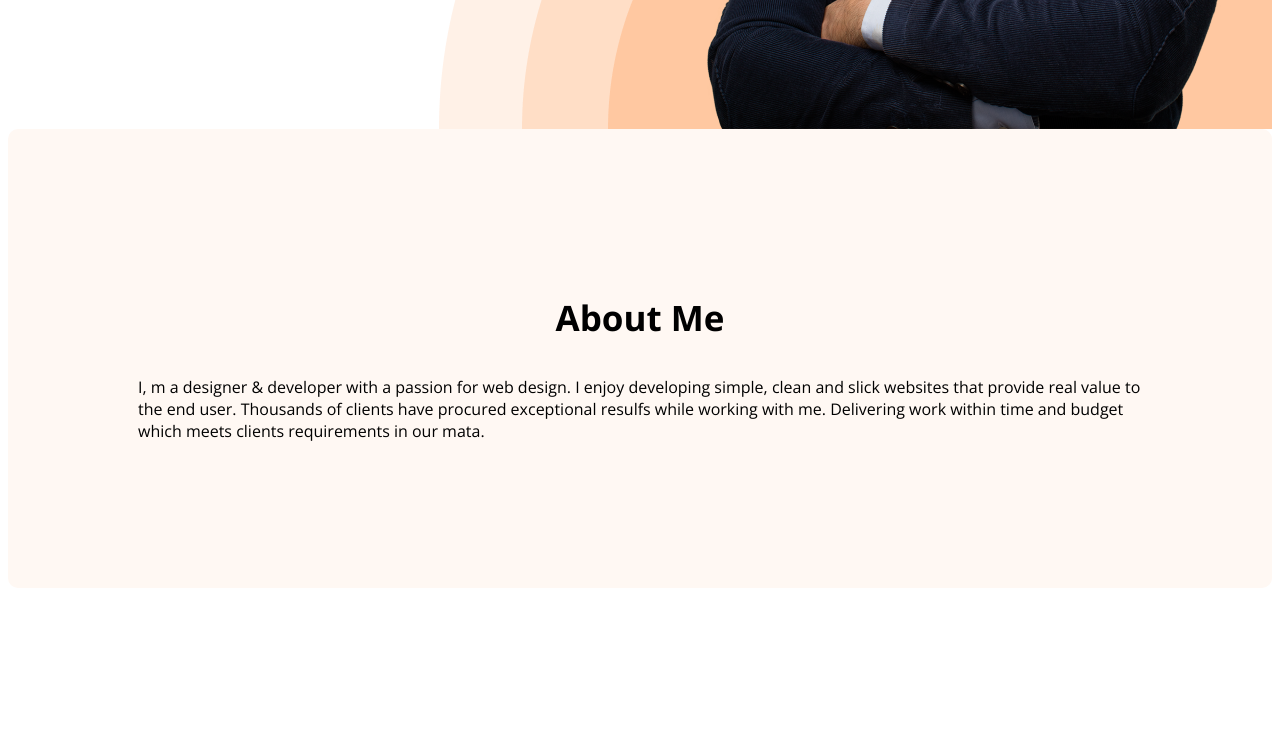
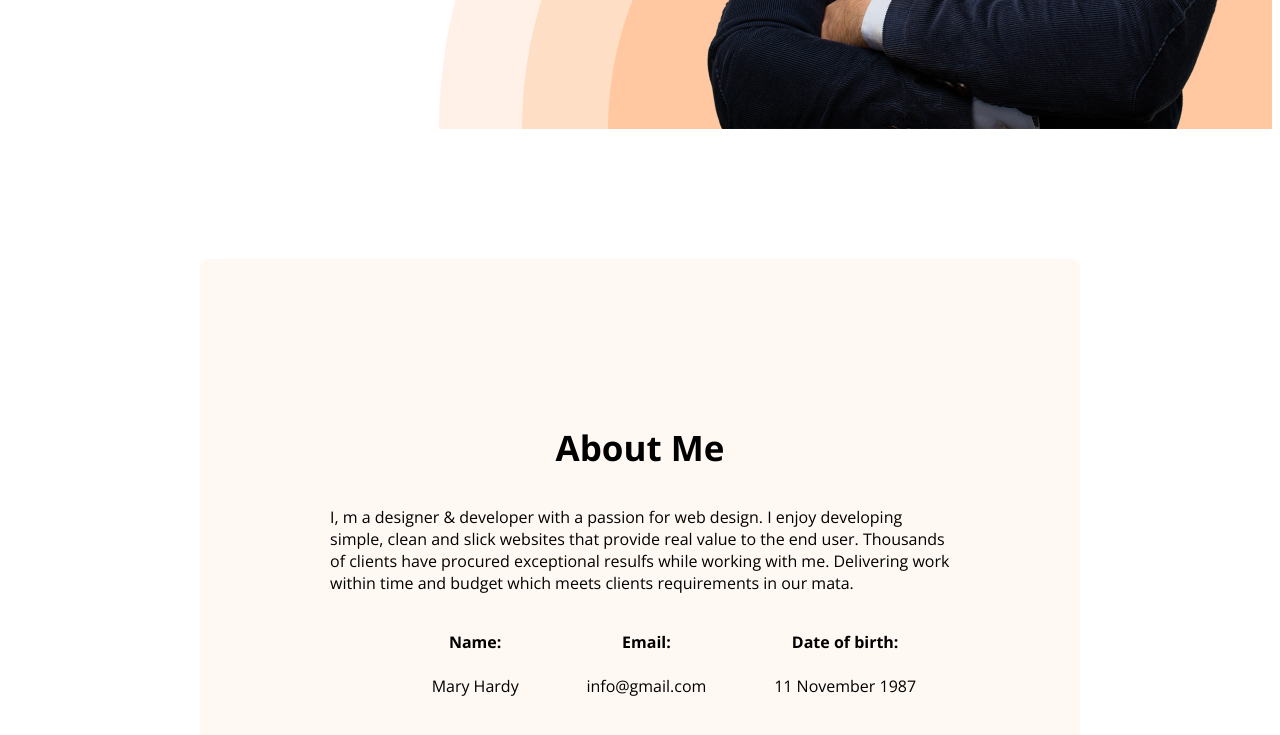
Before and after one commit to chowdhuryahad/ahad-rakib, a plain HTML site: page index.html in a window 1280 px wide. Shown: the part 788-1523 px from the top of the page. Before the commit the page ends 1384 px from the top, so only its background shows below. Drawn offline with nearby package versions, Linux system fonts and the light colour scheme.

Commit message:
added new about

```diff
--- a/index.html
+++ b/index.html
@@ -44,6 +44,24 @@
                 while working with me. Delivering work within time and budget which meets clients requirements in our
                 mata.
             </p>
+            <div class="about-info-container">
+<div class="about-info">
+    <h4 class="info-title"></h4>
+    <info-description></info-description>
+</div>
+<div class="about-info">
+    <h4 class="info-title">Name: </h4>
+    <info-description>Mary Hardy</info-description>
+</div>
+<div class="about-info">
+    <h4 class="info-title">Email:</h4>
+    <info-description> info@gmail.com</info-description>
+</div>
+<div class="about-info">
+    <h4 class="info-title">Date of birth:</h4>
+    <info-description>11 November 1987</info-description>
+</div>
+            </div>
         </section>
 
     </main>
--- a/styles.css
+++ b/styles.css
@@ -97,8 +97,20 @@ nav a {
     line-height: 30px;
 }
 
+main{
+    max-width: 1140px;
+    margin: 0 auto;
+}
 .about {
     padding: 130px;
     border-radius: 10px;
     background: #FFF8F3;
+    margin: 130px
 }
+.about-info-container{
+  display: flex;
+  justify-content: space-around;
+}
+.about-info{
+    text-align: center;
+}
```
